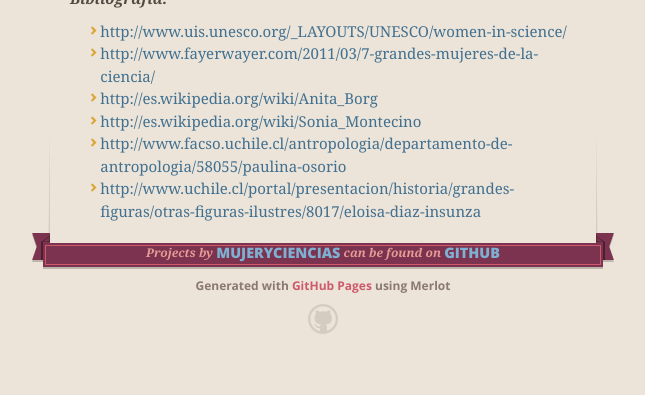
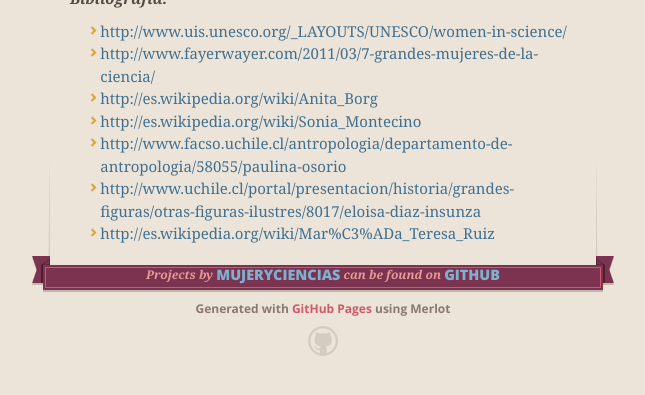
Before and after one commit to Mujeryciencias/mujeryciencias.github.io, a Jekyll site: the page index.html, which Jekyll copies as it is, in a window 1280 px wide and 900 px high, scrolled down 10348 px, cut to the strip 504-899 px from the top of the window. Shown: the whole strip, without its empty margins (317-962 px from the left). Built offline with Jekyll 4.4.1, drawn with Linux system fonts in a browser that asks for light colours; nearby versions of some CDN libraries; Markdown is read by kramdown in place of the engine named in the settings; before the commit the page ends 11226 px from its top, so only the background shows below that.

```diff
--- a/index.html
+++ b/index.html
@@ -168,7 +168,7 @@
 <img src="http://spa.fotolog.com/photo/10/62/16/chilesuhistoria/1195641904_f.jpg" alt=""></p></li>
 <li><p><strong>María Teresa Ruiz González:</strong> Nació en 1946. María Teresa Ruiz es una astrónoma con doctorado en astrofísica. Ganó un Premio Nacional de Ciencias Exactas de Chile en 1997 (primera mujer en conseguirlo), es profesora del Departamento de Astronomía de la Facultad de Ciencias Físicas y Matemáticas de la Universidad de Chile desde 1987, es presidenta de la Fundación para el Desarrollo de la Astronomía de Chile y también es Directora del Centro de Astrofísica y Tecnologías Afines, CATA.
 La razón por la que el jurado le concedió el premio en 1997 fue por el <em>"impacto internacional de sus trabajos en la Astronomía, específicamente por sus estudios de las estrellas enanas de poca masa, y por el descubrimiento de una supernova al explotar, el descubrimiento de dos nebulosas planetarias en el halo de nuestra galaxia y por el descubrimiento, muy reciente, de una enana café (o súper-planeta) en las proximidades del sistema solar llamada Kelu (Rojo en mapudungún)"</em>.
-<img src="http://www.explora.cl/images_new/Noticias/Nacional/2012/maria_teresa_ruiz.jpg" alt=""></p></li>
+<img src="http://www.topsecre.cl/wp-content/uploads/2011/03/002.jpg" alt=""></p></li>
 </ul><p><strong><em>Bibliografía:</em></strong></p>
 
 <ul>
@@ -178,6 +178,7 @@
 <li><a href="http://es.wikipedia.org/wiki/Sonia_Montecino">http://es.wikipedia.org/wiki/Sonia_Montecino</a></li>
 <li><a href="http://www.facso.uchile.cl/antropologia/departamento-de-antropologia/58055/paulina-osorio">http://www.facso.uchile.cl/antropologia/departamento-de-antropologia/58055/paulina-osorio</a></li>
 <li><a href="http://www.uchile.cl/portal/presentacion/historia/grandes-figuras/otras-figuras-ilustres/8017/eloisa-diaz-insunza">http://www.uchile.cl/portal/presentacion/historia/grandes-figuras/otras-figuras-ilustres/8017/eloisa-diaz-insunza</a></li>
+<li><a href="http://es.wikipedia.org/wiki/Mar%C3%ADa_Teresa_Ruiz">http://es.wikipedia.org/wiki/Mar%C3%ADa_Teresa_Ruiz</a></li>
 </ul>
       </section>
 
```
Also changed, not shown: params.json (+1 -1 lines).
